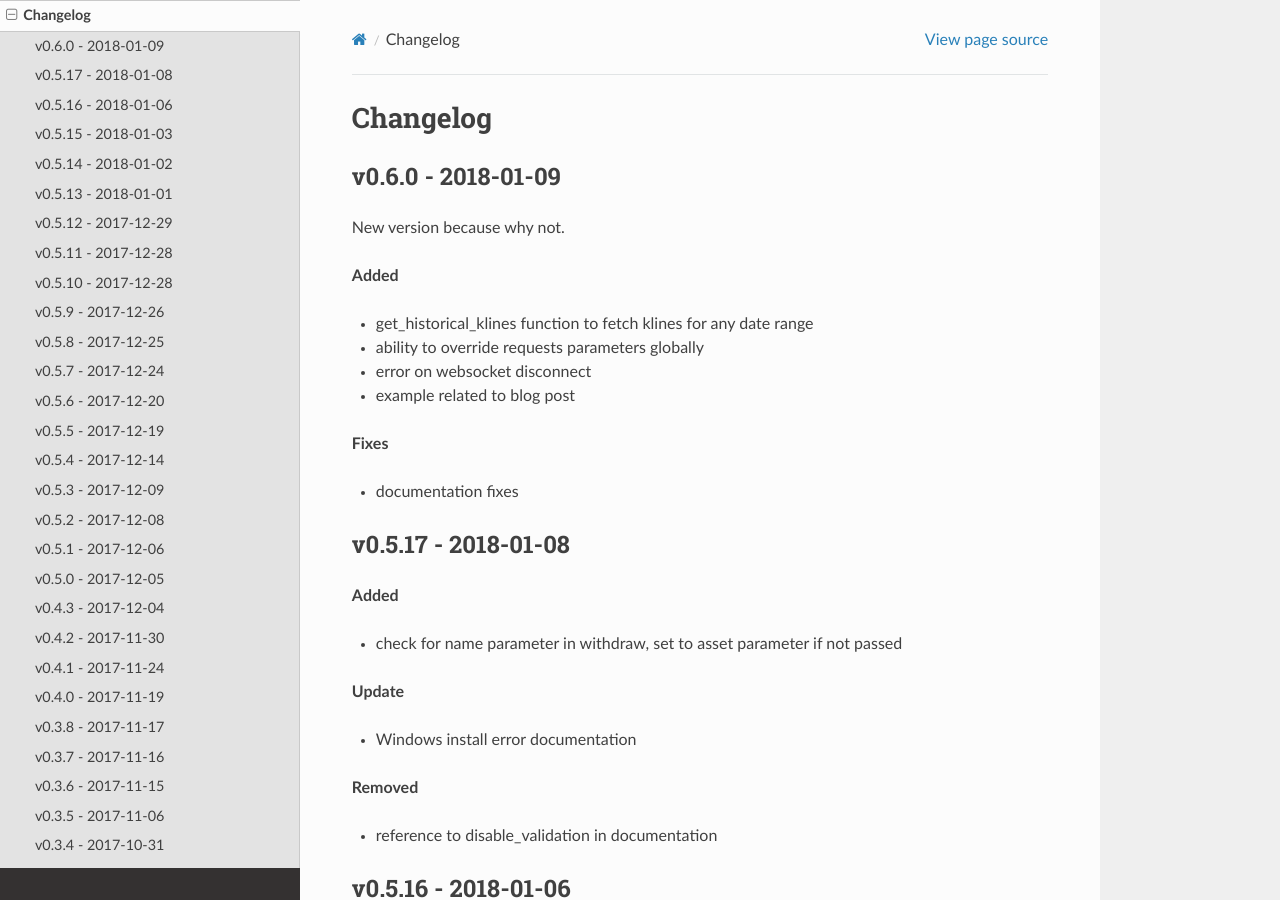
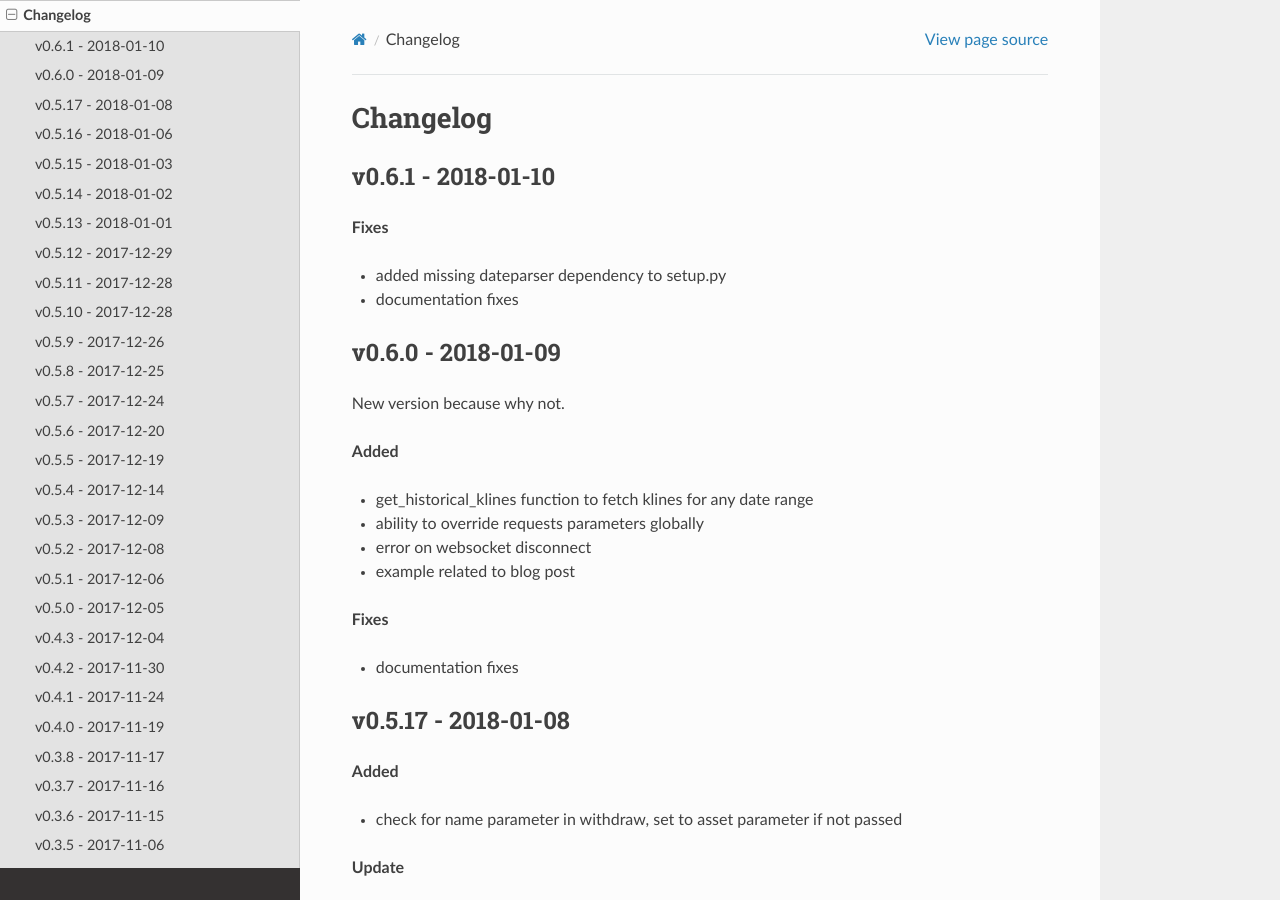
Before and after one commit to astro0099/python_BSC, a Sphinx documentation site: the page built from docs/changelog.rst, in a window 1280 px wide and 900 px high. Built offline with Sphinx 7.4.7 and the Read the Docs theme 2.0.0, drawn with Linux system fonts in a browser that asks for light colours; formulas are drawn with MathJax 3.

Commit message:
Update to v0.6.1

```diff
--- a/PYPIREADME.rst
+++ b/PYPIREADME.rst
@@ -1,5 +1,5 @@
 ================================
-Welcome to python-binance v0.6.0
+Welcome to python-binance v0.6.1
 ================================
 
 .. image:: https://img.shields.io/pypi/v/python-binance.svg
--- a/README.rst
+++ b/README.rst
@@ -1,5 +1,5 @@
 ================================
-Welcome to python-binance v0.6.0
+Welcome to python-binance v0.6.1
 ================================
 
 .. image:: https://img.shields.io/pypi/v/python-binance.svg
--- a/docs/changelog.rst
+++ b/docs/changelog.rst
@@ -1,8 +1,16 @@
 Changelog
 =========
 
+v0.6.1 - 2018-01-10
+^^^^^^^^^^^^^^^^^^^
+
+**Fixes**
+
+- added missing dateparser dependency to setup.py
+- documentation fixes
+
 v0.6.0 - 2018-01-09
-^^^^^^^^^^^^^^^^^^^^
+^^^^^^^^^^^^^^^^^^^
 
 New version because why not.
 
--- a/setup.py
+++ b/setup.py
@@ -3,7 +3,7 @@ from setuptools import setup
 
 setup(
     name='python-binance',
-    version='0.6.0',
+    version='0.6.1',
     packages=['binance'],
     description='Binance REST API python implementation',
     url='https://github.com/sammchardy/python-binance',
```
